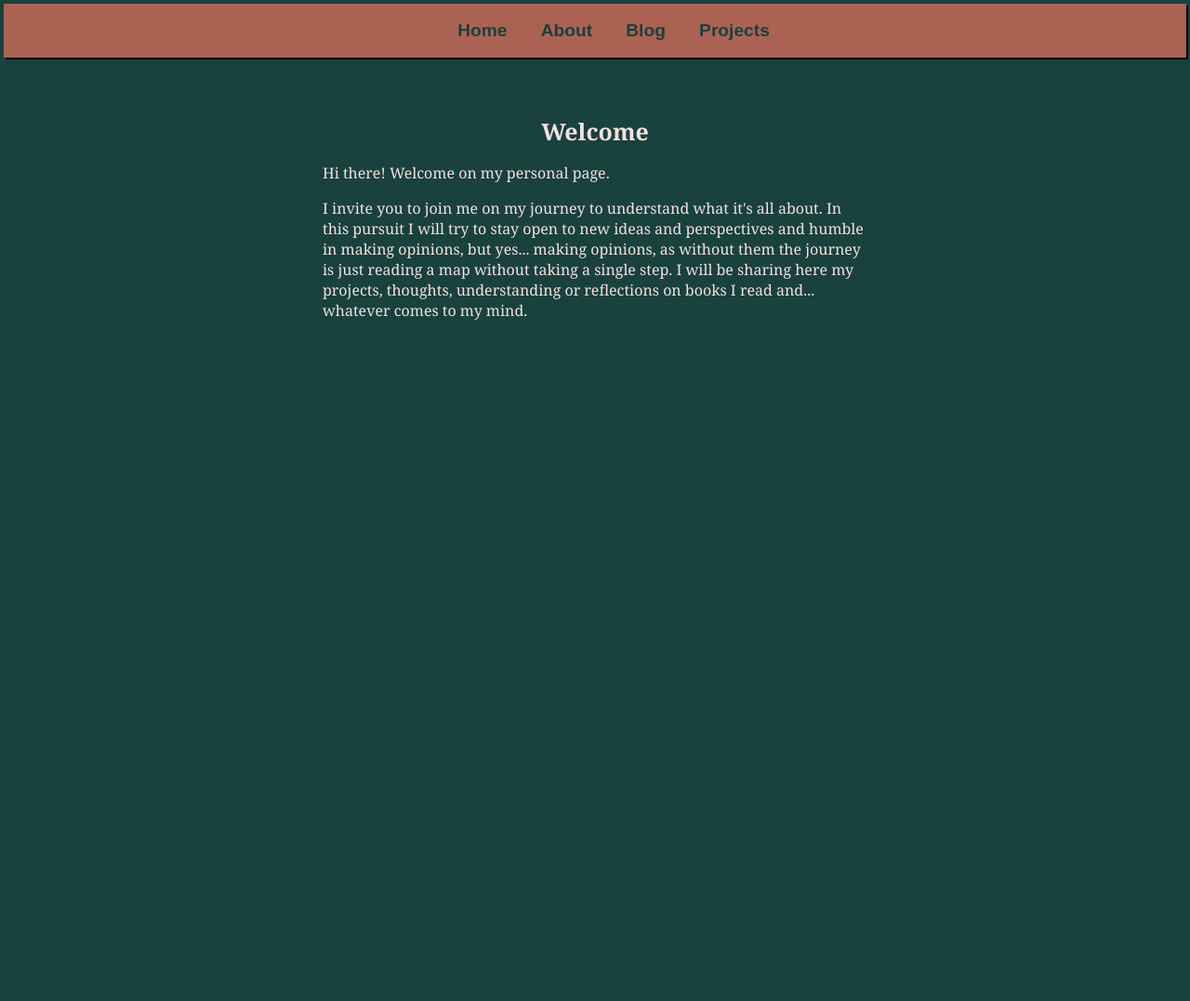
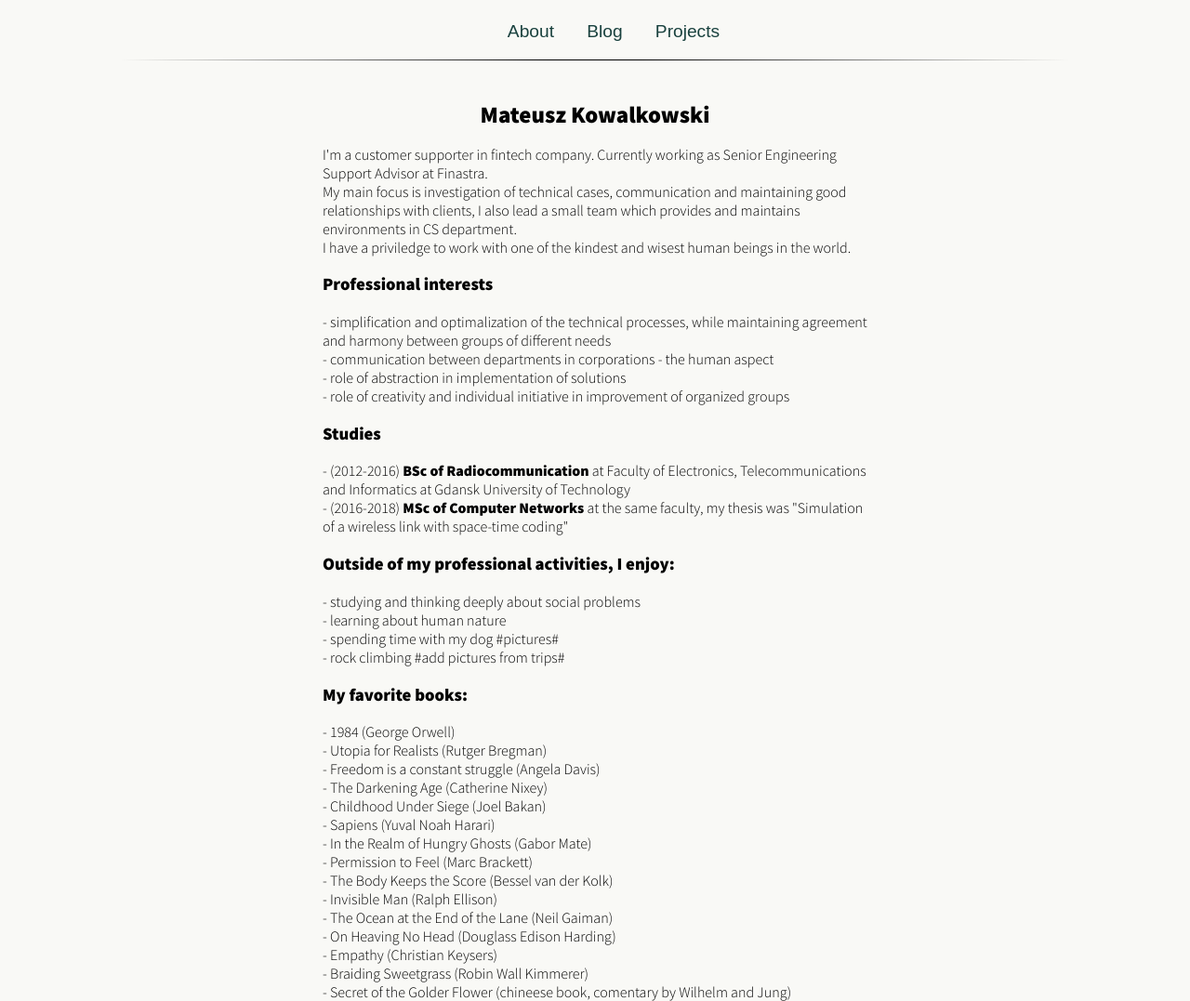
Before and after one commit to zostaw/home-page, a Flask app: page / in a window 1280 px wide. Shown: the whole page at 93% size. Before the commit the page ends 344 px from the top, so only its background shows below. Run offline with Flask 2, Linux system fonts and the light colour scheme.

Commit message:
completely changed the styles, now the colors are beige-white added new About page the previous About page was moved as blog 'my history' added my 2github projects

```diff
--- a/app/routes.py
+++ b/app/routes.py
@@ -27,3 +27,7 @@ def blog():
 @app.route("/projects")
 def projects():
     return render_template("projects.html")
+
+@app.route("/mystory")
+def mystory():
+    return render_template("mystory.html")
--- a/app/static/css/main.css
+++ b/app/static/css/main.css
@@ -38,42 +38,33 @@
   --mid-dark-green: #1C0B0C;
   --light-dark-green: #19413E;
 
+  /* beige-whitey */
+  --light-beige: #F4F4EE;
   --black: #000000;
   --blue: #1e90ff;
   --white: #ffffff;
 
 /* the used colors */
-  --light-text: #f5e1e0;
-  /*
-  --nav-bg: #B8474D;
-  */
-  --nav-bg: #AC6253;
-  /*
-  --back-bg: #1C0B0C;
-  */
-  --back-bg: #19413E;
+  --text-color: #000000;
+  --nav-bg: #F9F9F6;
+  --back-bg: #F9F9F6;
   --dark-bg: #0B1C1B;
   --main-bg: #19413E;
-  --flashy-bg: #47B8B2;
+  --flashy: #636342;
   --divider: #000000;
-/*
-  --light-text: #f5e1e0;
-  --nav-bg: #19413E;
-  --dark-bg: #0B1C1B;
-  --back-bg: #1C0B0C;
-  --main-bg: #B84740;
-  --flashy-bg: #47B8B2;
-  --divider: #000000;
-  */
 }
 
 html,
 body {
-    color: var(--light-text);
+    color: var(--text-color);
     background: var(--back-bg);
     /*padding: 5px;*/
     padding:2px;
+    font-family: "Source Sans Pro";
+    font-weight: 300;
+    /*
     font-family: Georgia, Helvetica, sans-serif;
+    */
     /*font-family: "Times New Roman", Times, serif;*/
     height: 100%;
     /*position: relative;
@@ -82,10 +73,21 @@ body {
 }
 
 
+.initials {
+    font-family: "Source Sans Pro";
+    font-size: 1.5em;
+    color: var(--dark-bg);
+    background-color: black;
+    border:1px;
+    font-weight: 900;
+    vertical-align: left;
+}
+
+
 /* removed - it was another field above menu */
 
 .top-container {
-    background: var(--light-text);
+    background: var(--text-color);
     padding:1px;
     /*border-bottom:2px solid #0f0f0f;*/
 }
@@ -93,10 +95,18 @@ body {
 /* menu */
 .nav {
     background: var(--nav-bg);
-    box-shadow: 2px 2px var(--black);
     margin: auto;
     width: 100%;
-    padding:1px;
+    padding:2px;
+}
+
+
+.horizontal-line {
+    margin: auto;
+    border-top: 1px solid;
+    border-image-slice: 1;
+    border-image-source: radial-gradient(circle, #000000 10%, #F9F9F6 100%);
+    width: 80%;
 }
 
 
@@ -120,22 +130,22 @@ body {
 a {
     text-decoration: none;
     background-color: var(--nav-bg);
-    color: var(--flashy-bg);
+    color: var(--flashy);
+    font-weight: 400;
     /*font-size: 1.5em;
     font-weight: bold;*/
 }
 
 a:hover {
     background-color: var(--nav-bg);
-    color: var(--nav-bg);}
+    color: var(--flashy);}
 
 /*a-nav-item is really just the text of URL */
 .a-nav-item{
     text-decoration: none;
     color: var(--main-bg);
     font-size: 1em;
-    /*font-size: 1.5em;*/
-    font-weight: bold;
+    font-weight: 400;
 }
 
 .a-nav-item:hover{
@@ -155,21 +165,21 @@ a:hover {
 }
 .btn-nav:hover{
     /*background: #eee;*/
-    background: var(--flashy-bg);
+    /*background: var(--flashy);*/
 }
 
 /* navigation - end */
 
 .bottom-container {
     background: var(--dark-bg);
-    border-top:2px solid var(--light-text);
+    border-top:2px solid var(--text-color);
     position:fixed;
     bottom:0;
 }
 
 .footer-container {
     text-align: center;
-    background: var(--flashy-bg);
+    background: var(--flashy);
     position:fixed;
     bottom:0;
     height:25px;
@@ -196,7 +206,7 @@ a:hover {
 footer {
     text-align: center;
     height: 50px;
-    color: var(--flashy-bg);
+    color: var(--flashy);
     padding: 5px;
     margin-top: 10px;
     bottom: 0px;
@@ -380,6 +390,7 @@ input[type=text]:focus, input[type=password]:focus {
        }
 }
 
+
 .vertical-line{
     border-left: 5px solid;
     border-image-slice: 1;
--- a/app/templates/about.html
+++ b/app/templates/blog/mystory.html
@@ -10,7 +10,7 @@
 
 
     <!-- Page content -->
-      <h1 style="padding-top: 20px; font-size: 25px; text-align: center;">About me</h1>
+      <h1 style="font-size: 25px; text-align: center;">My story</h1>
 
 
       <p>
--- a/app/templates/includes/nav.html
+++ b/app/templates/includes/nav.html
@@ -1,8 +1,8 @@
-	<header>
-        <nav>
-            <ul class="">
-                <li class="nav-item"><button class="btn-nav"><a class="a-nav-item" href="{{ url_for('index') }}" class="nav-link active">Home</a></button></li>
-                <li class="nav-item"><button class="btn-nav"><a class="a-nav-item" href="{{ url_for('about') }}" class="nav-link active">About</a></button></li>
+        <header>
+ 	<nav>
+	    <ul>
+                <li class="nav-item"><button class="btn-nav"><a class="a-nav-item" href="{{ url_for('index') }}" class="nav-link active">About</a></button></li>
+		<!-- <li class="nav-item"><button class="btn-nav"><a class="a-nav-item" href="{{ url_for('about') }}" class="nav-link active">About</a></button></li> -->
                 <li class="nav-item"><button class="btn-nav"><a class="a-nav-item" href="{{ url_for('blog') }}" class="nav-link">Blog</a></button></li>
                 <li class="nav-item"><button class="btn-nav"><a class="a-nav-item" href="{{ url_for('projects') }}" class="nav-link">Projects</a></button></li>
             </ul>
--- a/app/templates/index.html
+++ b/app/templates/index.html
@@ -6,20 +6,76 @@
 <!-- <hr class="divider"> -->
 
 
-
-
-
     <!-- Page content -->
-      <h1 style="padding-top: 20px; font-size: 25px; text-align: center;">Welcome</h1>
-
+      <h1 style="font-size: 25px; text-align: center;">Mateusz Kowalkowski</h1>
 
       <p>
-      Hi there! Welcome on my personal page.
+      I'm a customer supporter in fintech company. Currently working as Senior Engineering Support Advisor at Finastra.
+      </br>
+      My main focus is investigation of technical cases, communication and maintaining good relationships with clients, I also lead a small team which provides and maintains environments in CS department.
+      </br>
+      I have a priviledge to work with one of the kindest and wisest human beings in the world.
       </p>
+      <h3>Professional interests</h3>
       <p>
-      I invite you to join me on my journey to understand what it's all about.
-      In this pursuit I will try to stay open to new ideas and perspectives and humble in making opinions, but yes... making opinions, as without them the journey is just reading a map without taking a single step.
-      I will be sharing here my projects, thoughts, understanding or reflections on books I read and... whatever comes to my mind.
+      - simplification and optimalization of the technical processes, while maintaining agreement and harmony between groups of different needs
+      </br>
+      - communication between departments in corporations - the human aspect
+      </br>
+      - role of abstraction in implementation of solutions
+      </br>
+      - role of creativity and individual initiative in improvement of organized groups
+      </p>
+      <h3>Studies</h3>
+      <p>
+      - (2012-2016) <b>BSc of Radiocommunication</b> at Faculty of Electronics, Telecommunications and Informatics at Gdansk University of Technology
+      </br>
+      - (2016-2018) <b>MSc of Computer Networks</b> at the same faculty, my thesis was "Simulation of a wireless link with space-time coding"
+      </p>
+      <h3>Outside of my professional activities, I enjoy:</h3>
+      <p>
+      - studying and thinking deeply about social problems
+      </br>
+      - learning about human nature <!-- human mind and psychology -->
+      </br>
+      - spending time with my dog #pictures#
+      </br>
+      - rock climbing #add pictures from trips#
+      </br>
+      <!-- - sencha tea -->
+      </p>
+
+      <h3>My favorite books:</h3>
+      <p>
+      - 1984 (George Orwell)
+      </br>
+      - Utopia for Realists (Rutger Bregman)
+      </br>
+      - Freedom is a constant struggle (Angela Davis)
+      </br>
+      - The Darkening Age (Catherine Nixey)
+      </br>
+      - Childhood Under Siege (Joel Bakan)
+      </br>
+      - Sapiens (Yuval Noah Harari)
+      </br>
+      - In the Realm of Hungry Ghosts (Gabor Mate)
+      </br>
+      - Permission to Feel (Marc Brackett)
+      </br>
+      - The Body Keeps the Score (Bessel van der Kolk)
+      </br>
+      - Invisible Man (Ralph Ellison)
+      </br>
+      - The Ocean at the End of the Lane (Neil Gaiman)
+      </br>
+      - On Heaving No Head (Douglass Edison Harding)
+      </br>
+      - Empathy (Christian Keysers)
+      </br>
+      - Braiding Sweetgrass (Robin Wall Kimmerer)
+      </br>
+      - Secret of the Golder Flower (chineese book, comentary by Wilhelm and Jung)
       </p>
 
 
--- a/app/templates/layout.html
+++ b/app/templates/layout.html
@@ -1,11 +1,13 @@
 <!DOCTYPE html>
 <html>
 <head>
-	<title> Zostaw </title>
+	<title> Mateusz Kowalkowski </title>
     <link rel="stylesheet" href="static/css/main.css"/>
+    <link rel="preconnect" href="https://fonts.googleapis.com">
+    <link rel="preconnect" href="https://fonts.gstatic.com" crossorigin>
+    <link href="https://fonts.googleapis.com/css2?family=Source+Sans+Pro:ital,wght@0,300;0,400;0,900;1,300;1,400&display=swap" rel="stylesheet">
 </head>
 <body>
-
 
 
 <div class ="nav">
@@ -13,6 +15,9 @@
     {% include "includes/nav.html" %}
 
 </div>
+
+
+<div class="horizontal-line"></div>
 
 <div class="container">
 
```
Also changed, not shown: app/templates/blog.html (+5 -5 lines), app/templates/includes/header.html (added, +26 -0 lines), app/templates/projects.html (+10 -2 lines), app/static/images/beautiful3.png (added), app/static/images/beautiful4.png (added).
